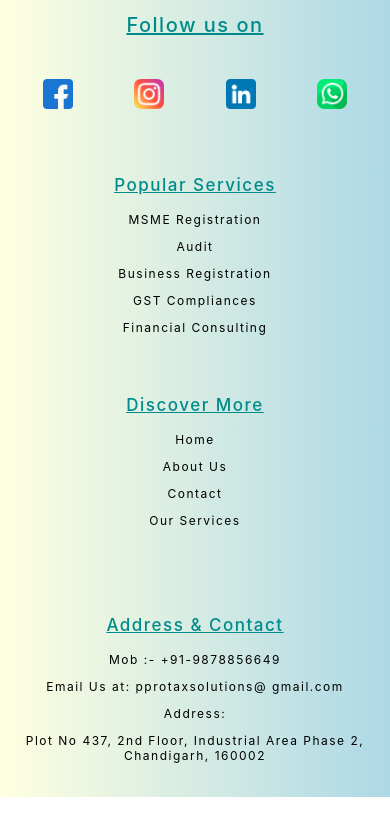
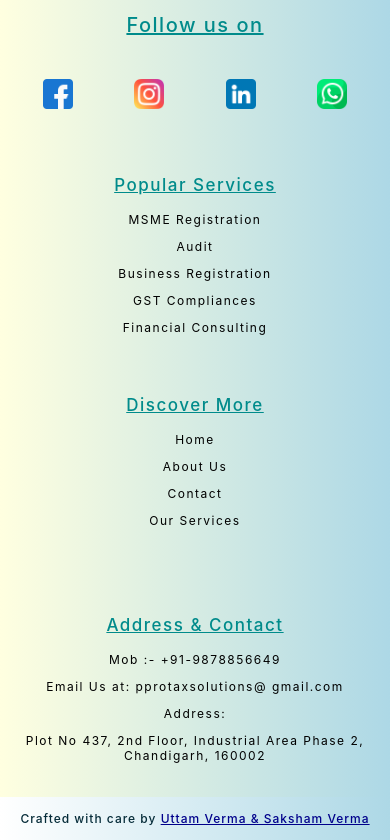
Before and after one commit to UttamVerma/ProtaxSolutions, a React (Create React App) app: page /about in a window 390 px wide. Shown: the part 845-1685 px from the top of the page. Before the commit the page ends 1643 px from the top, so only its background shows below. Built offline with nearby package versions, Linux system fonts and the light colour scheme; no server answers; the database is empty.

Commit message:
corrections in text

```diff
--- a/src/Components/Footer.jsx
+++ b/src/Components/Footer.jsx
@@ -12,6 +12,26 @@ let Footer = () => {
     navigate("/");
     window.scroll({ top: 0, behavior: "smooth" });
   };
+  let msmeHandler=()=>{
+    navigate("/service/MSME Registration")
+    window.scroll({ top: 0, behavior: "smooth" });
+  }
+  let businessHandler=()=>{
+    navigate("/service/Business Registration")
+    window.scroll({ top: 0, behavior: "smooth" });
+  }
+  let auditHandler=()=>{
+    navigate("/service/Audit")
+    window.scroll({ top: 0, behavior: "smooth" });
+  }
+  let financialHandler=()=>{
+    navigate("/service/Financial Consulting")
+    window.scroll({ top: 0, behavior: "smooth" });
+  }
+  let gstHandler=()=>{
+    navigate("/service/GST Compliances")
+    window.scroll({ top: 0, behavior: "smooth" });
+  }
   return (
     <>
       <div className={styles.main}>
@@ -71,31 +91,31 @@ let Footer = () => {
           <p className={styles.followDivHeading}>Popular Services</p>
           <p
             className={styles.popularServices}
-            onClick={() => navigate("/service/MSME Registration")}
+            onClick={() => msmeHandler()}
           >
             MSME Registration
           </p>
           <p
             className={styles.popularServices}
-            onClick={() => navigate("/service/Audit")}
+            onClick={() => auditHandler()}
           >
             Audit
           </p>
           <p
             className={styles.popularServices}
-            onClick={() => navigate("/service/Business Registration")}
+            onClick={() => businessHandler()}
           >
             Business Registration
           </p>
           <p
             className={styles.popularServices}
-            onClick={() => navigate("/service/GST Compliances")}
+            onClick={() => gstHandler()}
           >
             GST Compliances
           </p>
           <p
             className={styles.popularServices}
-            onClick={() => navigate("/service/Financial Consulting")}
+            onClick={() => financialHandler()}
           >
             Financial Consulting
           </p>
@@ -139,6 +159,9 @@ let Footer = () => {
           </p>
         </div>
       </div>
+      <div className={styles.developerInfoDiv}>
+        <p className={styles.developerInfoText}>Crafted with care by <span className={styles.nameText}>Uttam Verma & Saksham Verma</span></p>
+      </div>
     </>
   );
 };
--- a/src/Components/Footer.module.css
+++ b/src/Components/Footer.module.css
@@ -80,6 +80,27 @@
   }
 
   .image:hover{
+    cursor: pointer;
+  }
+
+  .developerInfoDiv{
+    padding-top: 2px;
+    letter-spacing: 1px;
+    padding-bottom: 2px;
+    background-image: linear-gradient(to right,white,lightblue);
+  }
+
+  .developerInfoText{
+    color: rgb(6, 44, 57);
+    font-weight: 500;
+  }
+
+  .nameText{
+    color: darkblue;
+    text-decoration: underline;
+  }
+
+  .nameText:hover{
     cursor: pointer;
   }
 
@@ -503,6 +524,12 @@
         -webkit-tap-highlight-color: green;
       }
 
+      .developerInfoText{
+        color: rgb(6, 44, 57);
+        font-weight: 500;
+        font-size: 12px;
+      }
+
       .main {
         width: 100%;
         background-image: linear-gradient(to right, lightyellow, lightblue);
--- a/src/Pages/HomePage.jsx
+++ b/src/Pages/HomePage.jsx
@@ -143,26 +143,26 @@ let HomePage = () => {
       </p>
       <p className={styles.introDescription}>
         Whether your business is new or old, it needs efficient accounting
-        servicess for growth and sustainability. Having your books in top shape
+        services for growth and sustainability. Having your books in top shape
         all year round is an achievement that can help your business function
         smoothly and provide grounds for sound and promising business decisions.
       </p>
       <p className={styles.introDescription}>
         Protax Solutions to take care of all you’re accounting needs, you will
         be ensuring yourself a step in the right direction. By letting us be
-        your professional accountants you will:
+        your professional accountant you will:
       </p>
       <ul className={styles.listParentForIntroduction}>
         <li className={styles.listIntro}>
-          Have availed the services of highly qualified, experienced accounting
-          professionals;
+          avail the services of highly qualified, experienced accounting
+          professionals.
         </li>
         <li className={styles.listIntro}>
-          more time to run your business without having to think about all the
-          numbers; and
+          have more time to run your business without having to think about all the
+          numbers and
         </li>
         <li className={styles.listIntro}>
-          saved resources to run your business successfully.
+          save resources to run your business successfully.
         </li>
       </ul>
       <p className={styles.goalsHeading}>Our Goals</p>
--- a/src/Pages/RelatedService.module.css
+++ b/src/Pages/RelatedService.module.css
@@ -505,12 +505,12 @@
     }
 
     .acceptanceDiv{
-        width: 80%;
+        width: 90%;
         margin: auto;
         margin-top: 50px;
         box-sizing: border-box;
         padding: 5px;
-        border: 1px solid coral;
+        border: 1px solid yellowgreen;
         border-radius: 10px;
     }
 
@@ -609,12 +609,12 @@
     }
 
     .acceptanceDiv{
-        width: 70%;
+        width: 90%;
         margin: auto;
         margin-top: 50px;
         box-sizing: border-box;
         padding: 10px;
-        border: 1px solid coral;
+        border: 1px solid yellowgreen;
         border-radius: 10px;
     }
 
@@ -716,12 +716,12 @@
     }
 
     .acceptanceDiv{
-        width: 70%;
+        width: 90%;
         margin: auto;
         margin-top: 50px;
         box-sizing: border-box;
         padding: 10px;
-        border: 1px solid coral;
+        border: 1px solid yellowgreen;
         border-radius: 10px;
     }
 
```
